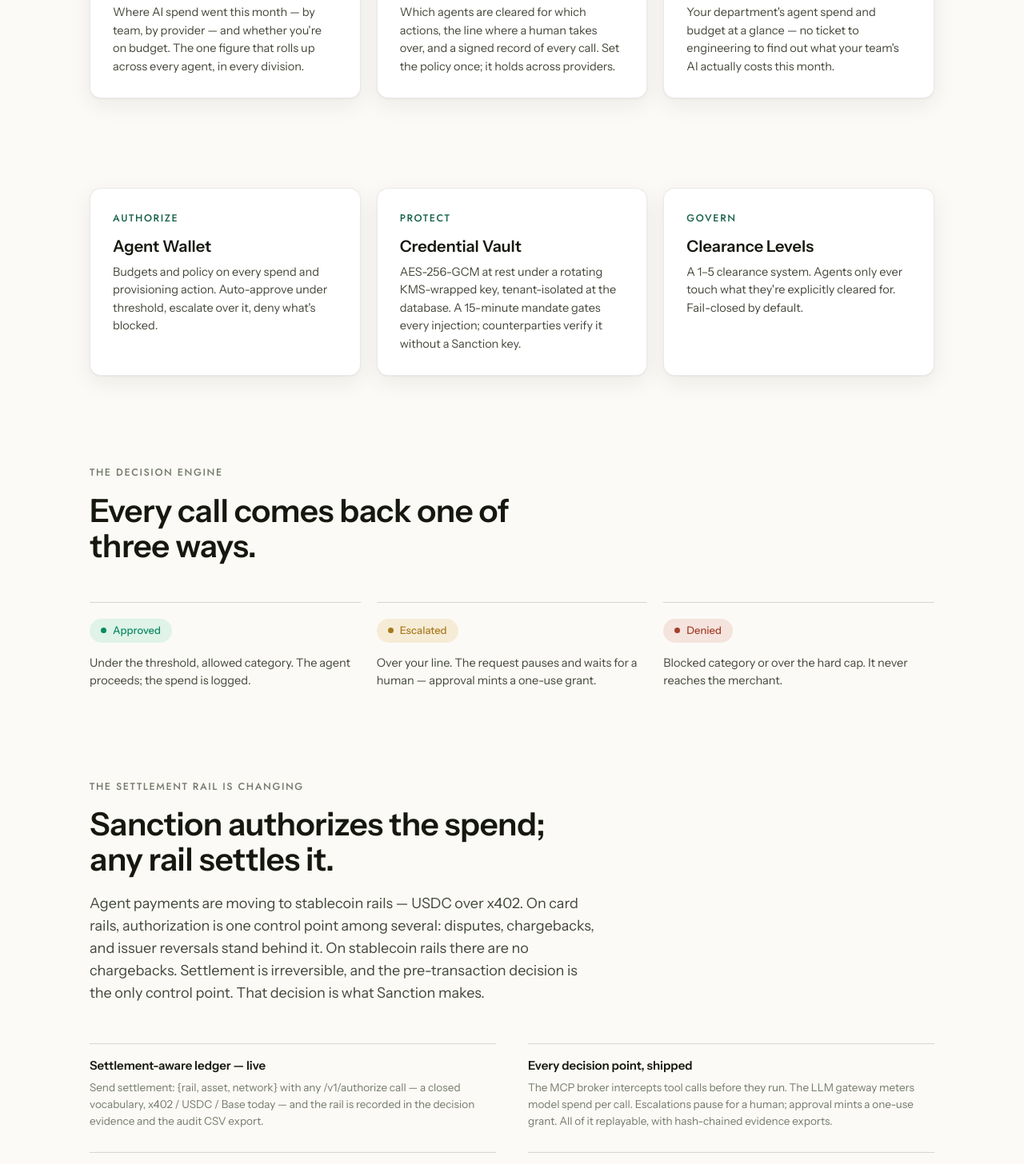
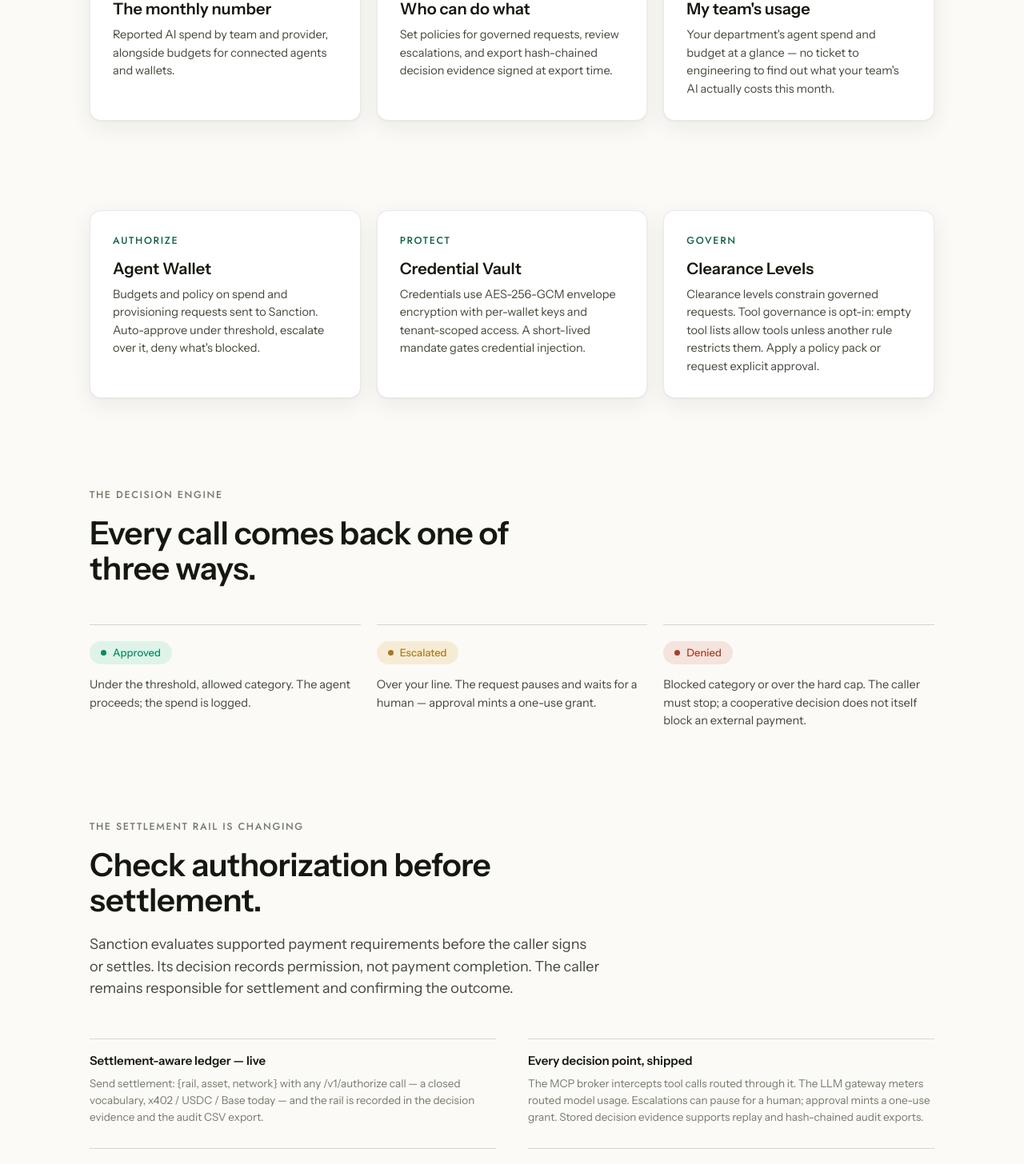
Before and after one commit to ericlovold/sanction, a Next.js app: page /platform in a window 1280 px wide. Shown: the part 1330-2786 px from the top of the page at 80% size. Built offline with nearby package versions, Linux system fonts and the light colour scheme; no server answers.

Commit message:
Align platform claims with enforcement and evidence boundaries (#337)

```diff
--- a/app/platform/page.tsx
+++ b/app/platform/page.tsx
@@ -232,7 +232,7 @@
             Autonomy for your agents. Authority for your team.
           </h1>
           <p style={{ font: "var(--text-body-l)", color: "var(--text-secondary)", maxWidth: "48ch", margin: "24px 0 32px" }}>
-            Where your AI spend is going, who&apos;s cleared to spend it, and the calls big enough to need your sign-off — in one place, above whatever gateway your engineers run. Every decision on a signed record, made before the money moves.
+            Track connected agents, set budgets, and review requests that need your sign-off. Sanction records authorization decisions and provides signed audit exports. Agents must ask before acting, or route supported traffic through Sanction for enforcement.
           </p>
           <div style={{ display: "flex", gap: 12, alignItems: "center" }}>
             <TrackCTA className="sn-btn sn-btn-primary sn-btn-l" href="/start" location="hero" target="start">Start free</TrackCTA>
@@ -260,13 +260,13 @@
             Your gateway routes the calls. Sanction is where you answer for them.
           </h2>
           <p style={{ font: "var(--text-body-l)", color: "var(--text-secondary)", maxWidth: "58ch", margin: "20px 0 0" }}>
-            LiteLLM, Bedrock, Vercel — let them route, cache, and log. Sanction sits above whatever you run: the one place the people accountable for the spend can see it, set the budget, and sign off on the calls that cross the line.
+            Connect supported integrations to report usage and request authorization. Route model calls through the Sanction gateway or tool calls through the MCP broker for enforcement on that path. Calls that bypass Sanction are outside its control.
           </p>
         </div>
         <div className="sn-cards">
           {[
-            ["For the CFO", "The monthly number", "Where AI spend went this month — by team, by provider — and whether you're on budget. The one figure that rolls up across every agent, in every division."],
-            ["For the CTO", "Who can do what", "Which agents are cleared for which actions, the line where a human takes over, and a signed record of every call. Set the policy once; it holds across providers."],
+            ["For the CFO", "The monthly number", "Reported AI spend by team and provider, alongside budgets for connected agents and wallets."],
+            ["For the CTO", "Who can do what", "Set policies for governed requests, review escalations, and export hash-chained decision evidence signed at export time."],
             ["For the CMO", "My team's usage", "Your department's agent spend and budget at a glance — no ticket to engineering to find out what your team's AI actually costs this month."],
           ].map(([k, t, d]) => (
             <div key={k} className="sn-card" style={{ padding: 28 }}>
@@ -282,9 +282,9 @@
       <section style={{ ...wrap, padding: "0 32px 112px" }}>
         <div className="sn-cards">
           {[
-            ["Authorize", "Agent Wallet", "Budgets and policy on every spend and provisioning action. Auto-approve under threshold, escalate over it, deny what's blocked."],
-            ["Protect", "Credential Vault", "AES-256-GCM at rest under a rotating KMS-wrapped key, tenant-isolated at the database. A 15-minute mandate gates every injection; counterparties verify it without a Sanction key."],
-            ["Govern", "Clearance Levels", "A 1–5 clearance system. Agents only ever touch what they're explicitly cleared for. Fail-closed by default."],
+            ["Authorize", "Agent Wallet", "Budgets and policy on spend and provisioning requests sent to Sanction. Auto-approve under threshold, escalate over it, deny what's blocked."],
+            ["Protect", "Credential Vault", "Credentials use AES-256-GCM envelope encryption with per-wallet keys and tenant-scoped access. A short-lived mandate gates credential injection."],
+            ["Govern", "Clearance Levels", "Clearance levels constrain governed requests. Tool governance is opt-in: empty tool lists allow tools unless another rule restricts them. Apply a policy pack or request explicit approval."],
           ].map(([k, t, d]) => (
             <div key={k} className="sn-card" style={{ padding: 28 }}>
               <MonoLabel color="var(--pine-7)">{k}</MonoLabel>
@@ -305,7 +305,7 @@
           {[
             ["approved", "Under the threshold, allowed category. The agent proceeds; the spend is logged."],
             ["escalated", "Over your line. The request pauses and waits for a human — approval mints a one-use grant."],
-            ["denied", "Blocked category or over the hard cap. It never reaches the merchant."],
+            ["denied", "Blocked category or over the hard cap. The caller must stop; a cooperative decision does not itself block an external payment."],
           ].map(([d, txt]) => (
             <div key={d} style={{ borderTop: "1px solid var(--line-1)", paddingTop: 20 }}>
               <DecisionPill decision={d as keyof typeof DECISIONS} />
@@ -320,13 +320,12 @@
         <div style={{ maxWidth: 640, marginBottom: 48 }}>
           <MonoLabel mb={16}>The settlement rail is changing</MonoLabel>
           <h2 style={{ margin: 0, font: "var(--text-h1)", letterSpacing: "var(--tracking-heading)" }}>
-            Sanction authorizes the spend; any rail settles it.
+            Check authorization before settlement.
           </h2>
           <p style={{ font: "var(--text-body-l)", color: "var(--text-secondary)", maxWidth: "58ch", margin: "20px 0 0" }}>
-            Agent payments are moving to stablecoin rails — USDC over x402. On card rails, authorization is one control
-            point among several: disputes, chargebacks, and issuer reversals stand behind it. On stablecoin rails there
-            are no chargebacks. Settlement is irreversible, and the pre-transaction decision is the only control point.
-            That decision is what Sanction makes.
+            Sanction evaluates supported payment requirements before the caller signs or settles.
+            Its decision records permission, not payment completion. The caller remains responsible
+            for settlement and confirming the outcome.
           </p>
         </div>
         <div className="sn-security-items" style={{ display: "grid", gridTemplateColumns: "1fr 1fr", gap: "28px 40px" }}>
@@ -337,15 +336,15 @@
             ],
             [
               "Every decision point, shipped",
-              "The MCP broker intercepts tool calls before they run. The LLM gateway meters model spend per call. Escalations pause for a human; approval mints a one-use grant. All of it replayable, with hash-chained evidence exports.",
+              "The MCP broker intercepts tool calls routed through it. The LLM gateway meters routed model usage. Escalations can pause for a human; approval mints a one-use grant. Stored decision evidence supports replay and hash-chained audit exports.",
             ],
             [
               "The x402 spend gate — live",
-              "When an agent meets an x402 payment requirement, Sanction prices the quote and runs it through the same ladder as any purchase — before the wallet signs. Through the MCP broker this is interception: a refused challenge is withheld, and an agent that never receives the payment requirements cannot sign them. Quotes priced in USD-pegged stablecoins only; a rate we would have to guess is denied, never estimated.",
+              "Sanction evaluates supported x402 quotes before the caller signs. On the governed broker path, a refused payment challenge is withheld. This does not prevent a caller obtaining it through another path. Unpriceable quotes are denied rather than estimated.",
             ],
             [
-              "Non-custodial, veto-only",
-              "Sanction never holds funds or keys, and can never initiate a transfer — it can only refuse one. The GENIUS Act made payment stablecoins a regulated instrument; the pending CLARITY Act (Senate vote scheduled September 2026) would codify that non-custodial, non-controlling software is not a money transmitter. Sanction is built deliberately to that shape — and every decision leaves auditable evidence that supports your compliance program.",
+              "Authorization and settlement are separate",
+              "The x402 authorization path evaluates the quote; the caller signs and settles. Separately, Sanction stores encrypted credentials. Connected provider keys stay server-side; other vaulted credentials require scoped authorization. An authorization decision is not evidence that a payment occurred.",
             ],
           ].map(([t, d]) => (
             <div key={t} style={{ borderTop: "1px solid var(--line-1)", paddingTop: 16 }}>
@@ -403,10 +402,10 @@
           </div>
           <div className="sn-security-items" style={{ display: "grid", gridTemplateColumns: "1fr 1fr", gap: "28px 40px", alignSelf: "center" }}>
             {[
-              ["SOC 2 Type II", "In flight — report available under NDA on completion."],
-              ["Encrypted + isolated", "AES-256-GCM at rest under a rotating key; row-level tenant isolation at the database."],
-              ["Fail-closed", "No policy match, no action. Denial is the default state."],
-              ["Full audit trail", "Every decision attributable, exportable, on the record."],
+              ["Documented security model", "Published threat model covering controls, trust boundaries, and enforcement limits."],
+              ["Encrypted + isolated", "AES-256-GCM envelope encryption and tenant-scoped credential access."],
+              ["Explicit limits", "Hard policy denials override approval requests. Tool restrictions must be configured; empty tool lists allow tools."],
+              ["Decision evidence", "Recorded decisions can be exported as a hash-chained snapshot signed at export time."],
             ].map(([t, d]) => (
               <div key={t} style={{ borderTop: "1px solid var(--line-1)", paddingTop: 16 }}>
                 <div style={{ fontWeight: 600, fontSize: 15 }}>{t}</div>
```
